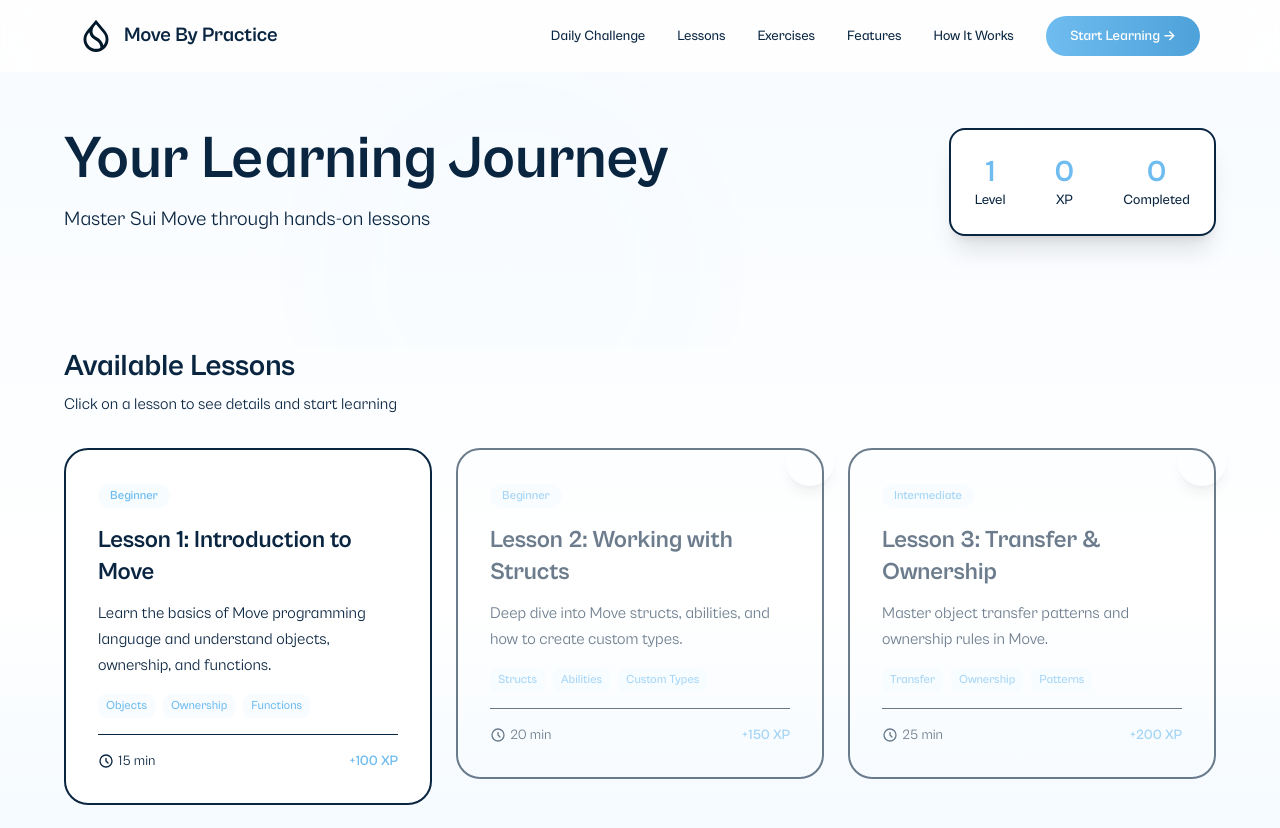
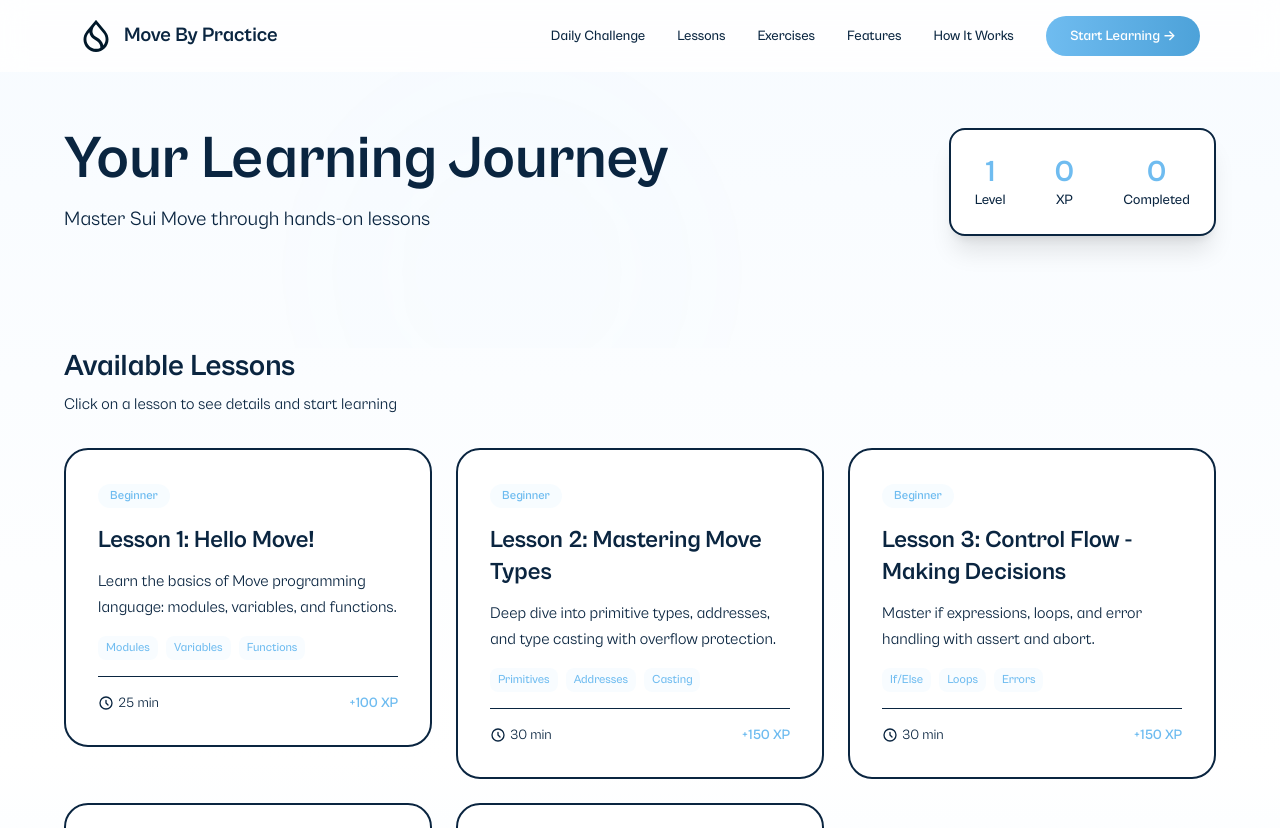
Before and after one commit to shaibuafeez/aleo-, a Next.js app: page /lessons in a window 1280 px wide. Shown: the top 828 px of the page. Built offline with nearby package versions, Linux system fonts and the light colour scheme; what @mysten/dapp-kit, @mysten/sui would draw is missing.

Commit message:
feat: update lessons page metadata to match curriculum

```diff
--- a/app/lessons/page.tsx
+++ b/app/lessons/page.tsx
@@ -9,33 +9,53 @@ import { useGameStore } from '@/app/lib/store/gameStore';
 const lessons = [
   {
     id: 1,
-    title: 'Introduction to Move',
-    description: 'Learn the basics of Move programming language and understand objects, ownership, and functions.',
-    duration: '15 min',
+    title: 'Hello Move!',
+    description: 'Learn the basics of Move programming language: modules, variables, and functions.',
+    duration: '25 min',
     xp: 100,
     difficulty: 'Beginner',
-    topics: ['Objects', 'Ownership', 'Functions'],
+    topics: ['Modules', 'Variables', 'Functions'],
     isLocked: false,
   },
   {
     id: 2,
-    title: 'Working with Structs',
-    description: 'Deep dive into Move structs, abilities, and how to create custom types.',
-    duration: '20 min',
+    title: 'Mastering Move Types',
+    description: 'Deep dive into primitive types, addresses, and type casting with overflow protection.',
+    duration: '30 min',
     xp: 150,
     difficulty: 'Beginner',
-    topics: ['Structs', 'Abilities', 'Custom Types'],
-    isLocked: true,
+    topics: ['Primitives', 'Addresses', 'Casting'],
+    isLocked: false,
   },
   {
     id: 3,
-    title: 'Transfer & Ownership',
-    description: 'Master object transfer patterns and ownership rules in Move.',
-    duration: '25 min',
+    title: 'Control Flow - Making Decisions',
+    description: 'Master if expressions, loops, and error handling with assert and abort.',
+    duration: '30 min',
+    xp: 150,
+    difficulty: 'Beginner',
+    topics: ['If/Else', 'Loops', 'Errors'],
+    isLocked: false,
+  },
+  {
+    id: 4,
+    title: 'Structs & Custom Types',
+    description: 'Create custom structs and master the abilities system (key, store, copy, drop).',
+    duration: '30 min',
     xp: 200,
     difficulty: 'Intermediate',
-    topics: ['Transfer', 'Ownership', 'Patterns'],
-    isLocked: true,
+    topics: ['Structs', 'Abilities', 'Sui Objects'],
+    isLocked: false,
+  },
+  {
+    id: 5,
+    title: 'Vectors & Collections',
+    description: 'Master dynamic collections, search patterns, and borrow vs copy concepts.',
+    duration: '35 min',
+    xp: 200,
+    difficulty: 'Intermediate',
+    topics: ['Vectors', 'Search', 'Borrow'],
+    isLocked: false,
   },
 ];
 
```
